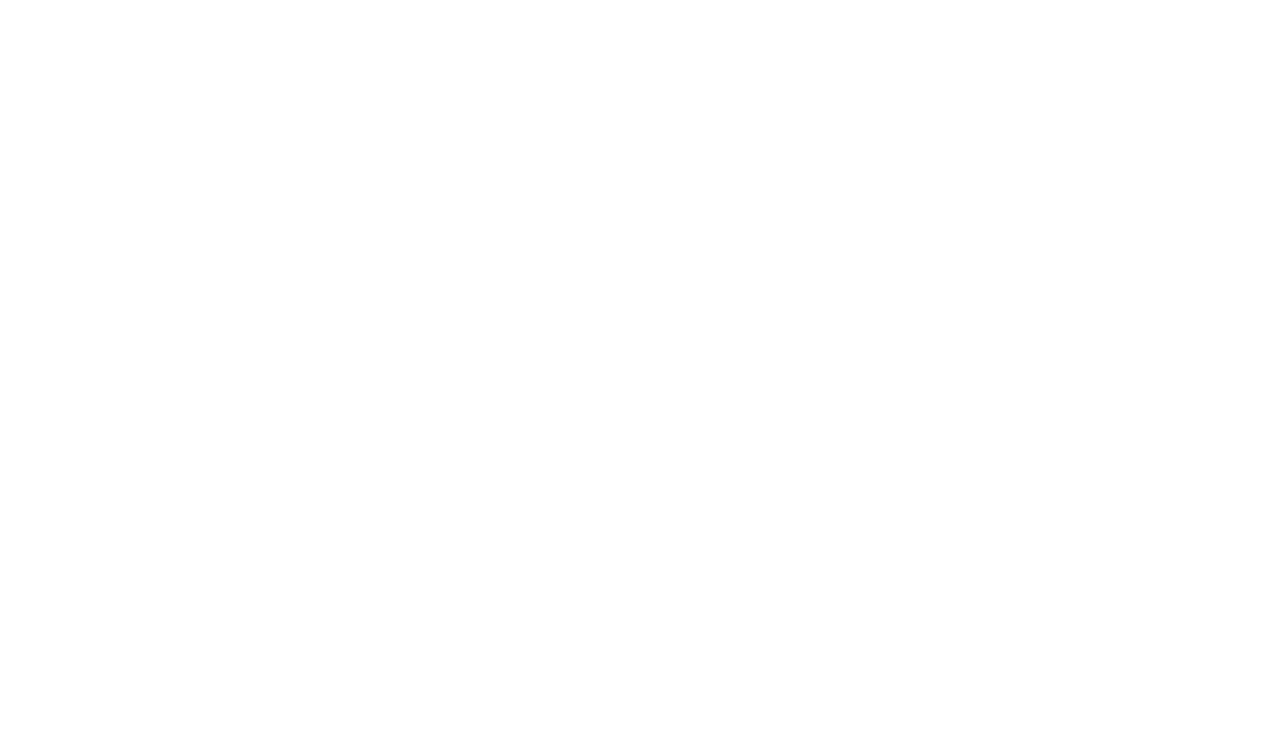
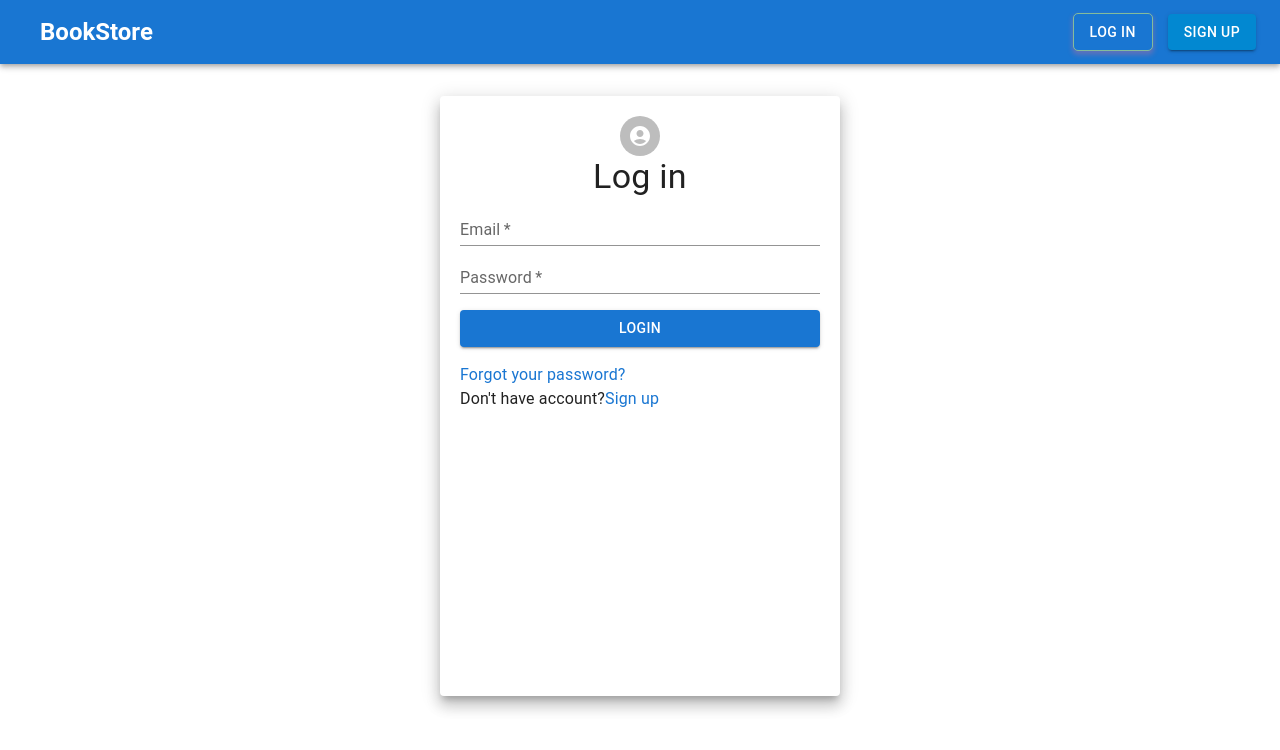
Before and after one commit to tylertung/bookstore, a React (Create React App) app: page /sign-in in a window 1280 px wide. Before the commit this address had no page. Shown: the top 750 px of the page. Built offline with nearby package versions, Linux system fonts and the light colour scheme.

Commit message:
update login features and registration

```diff
--- a/src/App.tsx
+++ b/src/App.tsx
@@ -4,15 +4,17 @@ import "./App.css";
 import { Routes, Route } from "react-router-dom";
 import Home from "./templates/Home";
 import Registration from "./templates/Registration";
+import Login from "./templates/Login";
 
 function App() {
   return (
     <Routes>
-      <Route path="/" element={<Home></Home>}></Route>
+      <Route path="/" element={<Home/>}></Route>
       <Route
         path="/registration"
-        element={<Registration></Registration>}
+        element={<Registration/>}
       ></Route>
+      <Route path="/sign-in" element={<Login/>} />
     </Routes>
   );
 }
--- /dev/null
+++ b/src/components/authentication/LoginForm.tsx
@@ -0,0 +1,132 @@
+import {
+  Avatar,
+  Box,
+  Grid,
+  Paper,
+  Typography,
+  TextField,
+  Button,
+  Link,
+} from "@mui/material";
+import React from "react";
+import AccountCircleIcon from "@mui/icons-material/AccountCircle";
+import axios from "axios";
+import {useNavigate} from 'react-router-dom'
+
+interface UserProps {
+  first_name: string,
+  last_name: string,
+  username: string,
+  dob: string | undefined,
+  gender: string,
+  email:string,
+  password: string
+}
+
+
+
+const LoginForm = () => {
+  const PaperStyle = {
+    height: "70vh",
+    width: "360px",
+    margin: "20px auto",
+    padding: 20,
+  };
+
+  const [input, setInput] = React.useState({
+    email: "",
+    password: "",
+  });
+
+  const handleInput = (event: React.ChangeEvent<HTMLInputElement>) => {
+    const { id, value } = event.target;
+    setInput({ ...input, [id]: value });
+  };
+  const navigate = useNavigate();
+  const [user,setUser] = React.useState<UserProps | undefined>();
+  const handleLogin = async (event: React.SyntheticEvent) => {
+    event.preventDefault();
+    await axios
+      .post("http://localhost:3000/login", {
+        user: input,
+      })
+      .then(async function (response) {
+        if(response.data.token)
+        {
+          axios.defaults.headers.common.Authorization = `Bearer ${response.data.token}`;
+          const res = await axios.get('http://localhost:3000/auth');
+          setUser(res.data.user);
+          navigate('/')
+
+        }
+      })
+      .catch(function (error) {
+        console.log(error.response);
+      });
+  };
+
+  return (
+    <Grid sx={{ marginTop: "2rem" }}>
+      <Paper elevation={10} style={PaperStyle}>
+        <Box
+          sx={{
+            display: "flex",
+            flexDirection: "column",
+            justifyContent: "center",
+            alignItems: "center",
+          }}
+        >
+          <Avatar>
+            <AccountCircleIcon></AccountCircleIcon>
+          </Avatar>
+          <Typography variant="h4" noWrap>
+            Log in
+          </Typography>
+        </Box>
+        <TextField
+          id="email"
+          label="Email"
+          placeholder="Enter Email"
+          variant="standard"
+          onChange={handleInput}
+          fullWidth
+          required
+        />
+        <TextField
+          id="password"
+          label="Password"
+          placeholder="Enter Password"
+          variant="standard"
+          type="password"
+          onChange={handleInput}
+          fullWidth
+          required
+        />
+        <Button
+          type="submit"
+          color="primary"
+          variant="contained"
+          fullWidth
+          onClick={handleLogin}
+          sx={{ marginTop: "1rem" }}
+        >
+          Login
+        </Button>
+        <Typography sx={{ marginTop: "1rem" }}>
+          <Link href="/" underline="none">
+            Forgot your password?
+          </Link>
+        </Typography>
+        <Typography>
+          {" "}
+          Don't have account?
+          <Link href="/sign-in" underline="none">
+            Sign up
+          </Link>
+        </Typography>
+      </Paper>
+    </Grid>
+  );
+};
+
+export default LoginForm;
--- a/src/components/registration/SignupForm.tsx
+++ b/src/components/authentication/SignupForm.tsx
@@ -16,23 +16,18 @@ import { LocalizationProvider } from "@mui/lab";
 import DesktopDatePicker from "@mui/lab/DesktopDatePicker";
 import { DateTime } from "luxon";
 import axios from "axios";
-
+import { useNavigate } from "react-router-dom";
 const genders = [{ value: "Male" }, { value: "Female" }];
 
-interface ErrorProps{
-
-    first_name: String[],
-    last_name: String[],
-    dob: String[],
-    gender: String[],
-    email: String[],
-    password: String[],
-    password_confirmation: String[]
-
-};
-
-
-
+interface ErrorProps {
+  first_name: String[];
+  last_name: String[];
+  dob: String[];
+  gender: String[];
+  email: String[];
+  password: String[];
+  password_confirmation: String[];
+}
 
 const SignupForm = () => {
   const PaperStyle = {
@@ -77,22 +72,27 @@ const SignupForm = () => {
   };
 
   const [errors, setErrors] = React.useState<ErrorProps | null>();
-
+  const navigate = useNavigate();
   const handleSubmit = async (event: React.SyntheticEvent) => {
     event.preventDefault();
     await axios
       .post("http://localhost:3000/sign-up", {
         user: input,
       })
-      .then(function (response) {
-        console.log(response)
+      .then(async function (response) {
+        if(response.data.token)
+        {
+          axios.defaults.headers.common.Authorization = `Bearer ${response.data.token}`;
+          const res = await axios.get('http://localhost:3000/auth');
+          navigate('/')
+        }
+
       })
       .catch(function (error) {
-        console.log(error.response.data.errors)
+        console.log(error.response.data.errors);
         setErrors(error.response.data.errors);
       });
   };
-
 
   return (
     <Grid sx={{ marginTop: "2rem" }}>
@@ -113,23 +113,27 @@ const SignupForm = () => {
           </Typography>
         </Box>
         <TextField
-          error={errors?.hasOwnProperty('first_name')}
+          error={errors?.hasOwnProperty("first_name")}
           id="first_name"
           label="First Name"
           placeholder="Enter First Name"
           variant="standard"
-          helperText={errors?.hasOwnProperty('first_name') ? errors.first_name : ''}
+          helperText={
+            errors?.hasOwnProperty("first_name") ? errors.first_name : ""
+          }
           onChange={handleAccountSignUp}
           required
         />
         <TextField
-          error={errors?.hasOwnProperty('last_name')}
+          error={errors?.hasOwnProperty("last_name")}
           id="last_name"
           label="Last Name"
           placeholder="Enter Last Name"
           variant="standard"
           onChange={handleAccountSignUp}
-          helperText={errors?.hasOwnProperty('last_name') ? errors.last_name : ''}
+          helperText={
+            errors?.hasOwnProperty("last_name") ? errors.last_name : ""
+          }
           required
           sx={{ marginLeft: "1rem" }}
         />
@@ -170,36 +174,42 @@ const SignupForm = () => {
           ))}
         </TextField>
         <TextField
-          error={errors?.hasOwnProperty('email')}
+          error={errors?.hasOwnProperty("email")}
           id="email"
           label="Email"
           placeholder="Enter Email"
           variant="standard"
           onChange={handleAccountSignUp}
-          helperText={errors?.hasOwnProperty('email') ? errors.email : ''}
+          helperText={errors?.hasOwnProperty("email") ? errors.email : ""}
           fullWidth
           required
         />
         <TextField
-          error={errors?.hasOwnProperty('password')}
+          error={errors?.hasOwnProperty("password")}
           id="password"
           label="Password"
           placeholder="Enter Password"
           variant="standard"
           type="password"
-          helperText={errors?.hasOwnProperty('password') ? errors.password[1] : ''}
+          helperText={
+            errors?.hasOwnProperty("password") ? errors.password[1] : ""
+          }
           onChange={handleAccountSignUp}
           fullWidth
           required
         />
         <TextField
-          error={errors?.hasOwnProperty('password_confirmation')}
-          id="confirmation_password"
+          error={errors?.hasOwnProperty("password_confirmation")}
+          id="password_confirmation"
           label="Confirm Password"
           placeholder="Confirm password"
           variant="standard"
           type="password"
-          helperText={errors?.hasOwnProperty('password_confirmation') ? errors.password_confirmation : ''}
+          helperText={
+            errors?.hasOwnProperty("password_confirmation")
+              ? errors.password_confirmation
+              : ""
+          }
           onChange={handleAccountSignUp}
           fullWidth
           required
--- /dev/null
+++ b/src/templates/Login.tsx
@@ -0,0 +1,14 @@
+import React from 'react'
+import LoginForm from '../components/authentication/LoginForm'
+import Navbar from '../components/navbar/Navbar'
+
+const Login = () => {
+  return (
+   <>
+    <Navbar/>
+    <LoginForm/>
+   </>
+  )
+}
+
+export default Login
--- a/src/templates/Registration.tsx
+++ b/src/templates/Registration.tsx
@@ -1,6 +1,6 @@
 import React from "react";
 import Navbar from "../components/navbar/Navbar";
-import SignupForm from "../components/registration/SignupForm";
+import SignupForm from "../components/authentication/SignupForm";
 const Registration = () => {
   return (
     <>
```
Also changed, not shown: src/components/navbar/ProfileInNavBar.tsx (added, +18 -0 lines).
